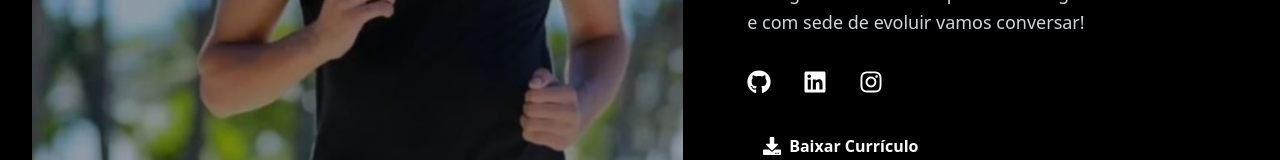
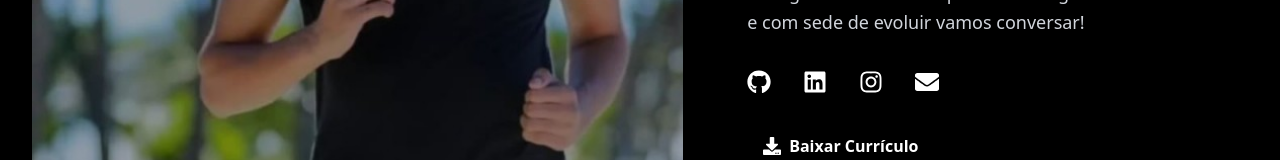
Before and after one commit to MoisesE2/Moises_Eduardo, a React (Vite) app: page / in a window 1280 px wide. Shown: the part 477-637 px from the top of the page. Built offline with nearby package versions, Linux system fonts and the light colour scheme; data requests are answered from the project's data file.

Commit message:
Update ProfileSection.tsx

```diff
--- a/src/components/ProfileSection.tsx
+++ b/src/components/ProfileSection.tsx
@@ -1,10 +1,10 @@
 import React from "react";
-import { FaGithub, FaLinkedin, FaInstagram, FaDownload } from "react-icons/fa";
+import { FaGithub, FaLinkedin, FaInstagram, FaDownload, FaEnvelope } from "react-icons/fa";
 
 const ProfileSection: React.FC = () => {
   return (
     <section id="sobre" className="min-h-screen w-full relative">
-      {/* Mobile Version - imagem no topo */}
+      {/* Mobile Version */}
       <div className="md:hidden h-screen w-full relative overflow-hidden">
         <div className="absolute inset-0 z-0">
           <img
@@ -38,6 +38,9 @@ const ProfileSection: React.FC = () => {
               <a href="https://www.instagram.com/moises_e1/" className="hover:text-primary-400 transition-colors">
                 <FaInstagram size={24} aria-label="Instagram" />
               </a>
+              <a href="mailto:moises.eduardogc@gmail.com?subject=QUERO%20TRABALHAR%20COM%20VOCÊ!" className="hover:text-primary-400 transition-colors">
+                <FaEnvelope size={24} aria-label="Email" />
+              </a>
             </div>
             <div className="mt-6">
               <a
@@ -53,7 +56,7 @@ const ProfileSection: React.FC = () => {
         </div>
       </div>
 
-      {/* Desktop Version - mantida */}
+      {/* Desktop Version */}
       <div className="hidden md:flex h-screen w-full items-center pl-0 lg:pl-12 xl:pl-24 gap-16 max-w-[1800px] mx-auto">
         <div className="w-[55%] min-w-[55%] h-[85vh] relative -ml-8 lg:-ml-12 xl:-ml-16">
           <img
@@ -90,6 +93,9 @@ const ProfileSection: React.FC = () => {
             <a href="https://www.instagram.com/moises_e1/" className="hover:text-primary-400 transition-colors">
               <FaInstagram size={24} aria-label="Instagram" />
             </a>
+            <a href="mailto:moises.eduardogc@gmail.com?subject=QUERO%20TRABALHAR%20COM%20VOCÊ!" className="hover:text-primary-400 transition-colors">
+              <FaEnvelope size={24} aria-label="Email" />
+            </a>
           </div>
           <div className="mt-6">
             <a
```
Lines whose indentation alone changed are shown as unchanged.
